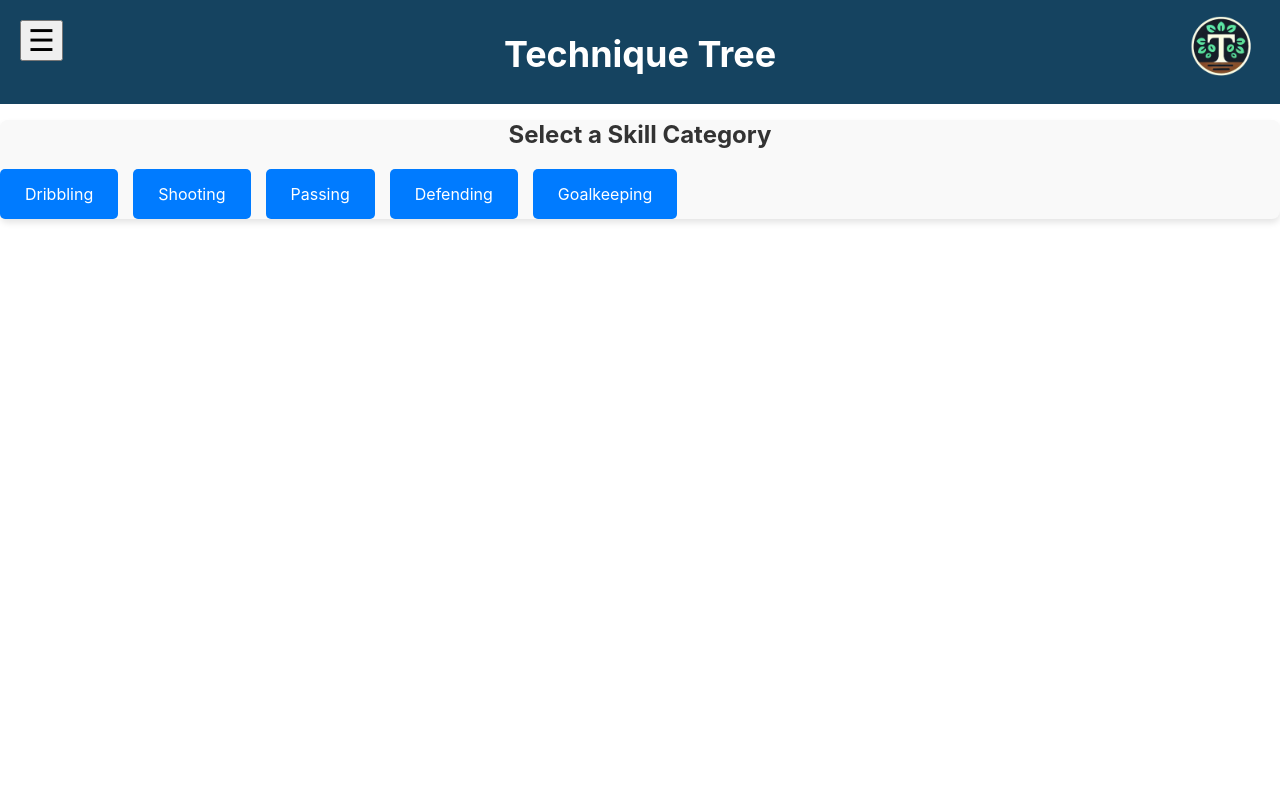
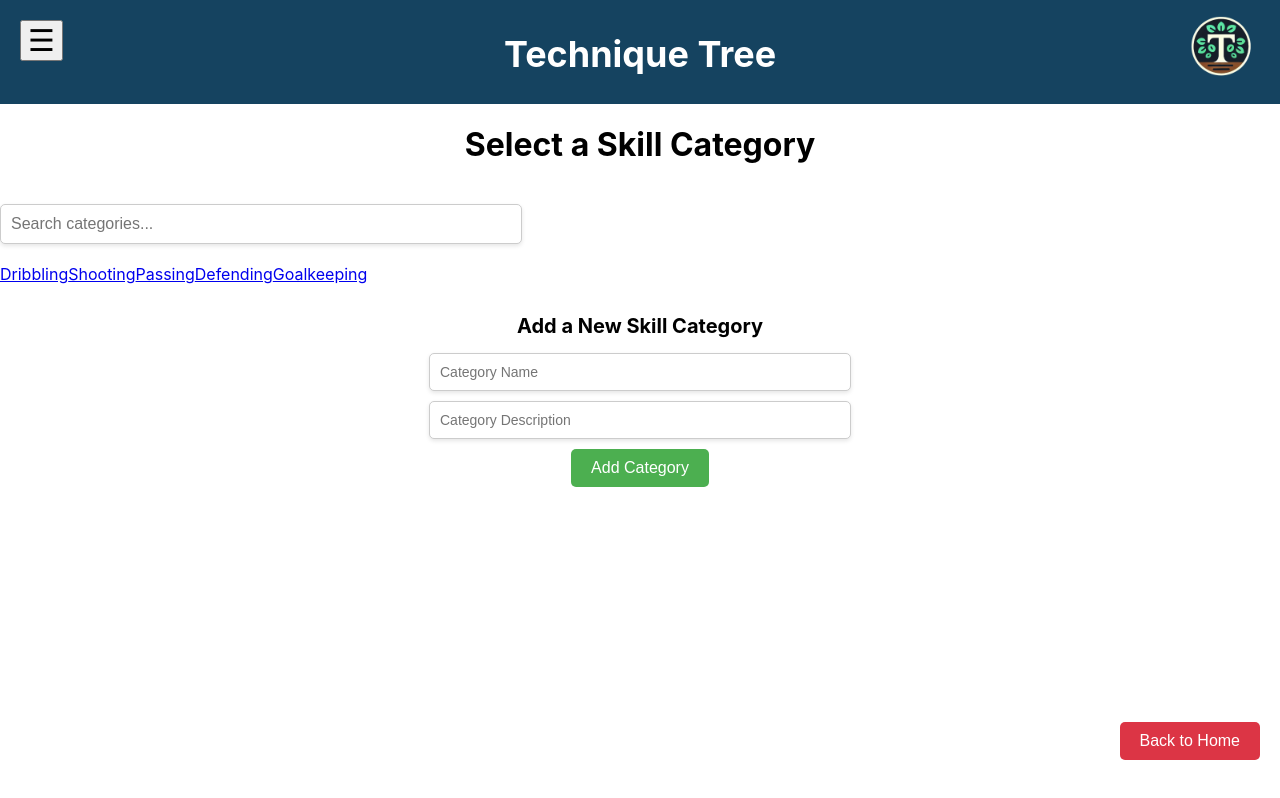
Before and after one commit to seanhaas33/TechniqueTree, a React (Create React App) app in the folder frontend/: page /sportcat in a window 1280 px wide. Built offline with nearby package versions, Linux system fonts and the light colour scheme.

Commit message:
sport_categories update

```diff
--- a/frontend/src/pages/sport_categories.css
+++ b/frontend/src/pages/sport_categories.css
@@ -1,34 +1,67 @@
-.categories-container {
-  background-color: #f9f9f9;
-  border-radius: 8px;
-  box-shadow: 0 4px 6px rgba(0, 0, 0, 0.1);
+/* Search Bar */
+.search-bar {
+  width: 100%;
+  max-width: 500px;
+  padding: 10px;
+  margin: 20px 0;
+  font-size: 16px;
+  border: 1px solid #ccc;
+  border-radius: 5px;
+  box-shadow: 0 2px 4px rgba(0, 0, 0, 0.1);
 }
 
-  h1 {
-    margin-bottom: 20px;
-    font-size: 24px;
-    color: #333;
+/* Add Category Section */
+.add-category-container {
+  margin: 30px 0;
+  text-align: center;
 }
 
-  .buttons-container {
-    display: flex;
-    flex-wrap: wrap;
-    gap: 15px;
+.add-category-container h2 {
+  font-size: 20px;
+  margin-bottom: 15px;
 }
 
-  .skill-button {
-    padding: 15px 25px;
+.input-field {
+  display: block;
+  width: 100%;
+  max-width: 400px;
+  padding: 10px;
+  margin: 10px auto;
+  font-size: 14px;
+  border: 1px solid #ccc;
+  border-radius: 5px;
+  box-shadow: 0 2px 4px rgba(0, 0, 0, 0.1);
+}
+
+.add-button {
+  padding: 10px 20px;
   font-size: 16px;
-    text-decoration: none;
-    color: #fff;
-    background-color: #007BFF;
+  background-color: var(--primary-color);
+  color: white;
   border: none;
   border-radius: 5px;
+  cursor: pointer;
   transition: background-color 0.3s ease;
 }
 
-  .categories-container {
-    background-color: #f9f9f9;
-    border-radius: 8px;
-    box-shadow: 0 4px 6px rgba(0, 0, 0, 0.1);
+.add-button:hover {
+  background-color: var(--hover-color);
 }
+
+/* Back Button */
+.back-button {
+  display: block;
+  margin: 20px auto;
+  padding: 10px 20px;
+  font-size: 16px;
+  background-color: #dc3545;
+  color: white;
+  border: none;
+  border-radius: 5px;
+  cursor: pointer;
+  transition: background-color 0.3s ease;
+}
+
+.back-button:hover {
+  background-color: #a71d2a;
+}
--- a/frontend/src/pages/sport_categories.jsx
+++ b/frontend/src/pages/sport_categories.jsx
@@ -1,27 +1,86 @@
-import React from 'react';
-import { Link } from 'react-router-dom';
+import React, { useState } from 'react';
+import { Link, useNavigate } from 'react-router-dom';
 import './sport_categories.css';
 
 const Sportcat = () => {
-  // Define sport skill categories
-  const skillCategories = [
-    { name: 'Dribbling', path: '/dribbling' },
-    { name: 'Shooting', path: '/shooting' },
-    { name: 'Passing', path: '/passing' },
-    { name: 'Defending', path: '/defending' },
-    { name: 'Goalkeeping', path: '/goalkeeping' },
+  // Initial skill categories
+  const initialCategories = [
+    { name: 'Dribbling', path: '/dribbling', description: 'Improve ball control and handling.' },
+    { name: 'Shooting', path: '/shooting', description: 'Learn techniques for accurate shooting.' },
+    { name: 'Passing', path: '/passing', description: 'Master the art of passing the ball effectively.' },
+    { name: 'Defending', path: '/defending', description: 'Enhance your defensive skills.' },
+    { name: 'Goalkeeping', path: '/goalkeeping', description: 'Develop your goalkeeping techniques.' },
   ];
+
+  const [categories, setCategories] = useState(initialCategories);
+  const [searchTerm, setSearchTerm] = useState('');
+  const [newCategory, setNewCategory] = useState({ name: '', description: '' });
+  const navigate = useNavigate();
+
+  // Filtered categories based on search term
+  const filteredCategories = categories.filter(category =>
+    category.name.toLowerCase().includes(searchTerm.toLowerCase())
+  );
+
+  // Handle adding a new category
+  const handleAddCategory = () => {
+    if (newCategory.name && newCategory.description) {
+      setCategories([
+        ...categories,
+        { ...newCategory, path: `/${newCategory.name.toLowerCase().replace(/\s+/g, '-')}` },
+      ]);
+      setNewCategory({ name: '', description: '' });
+    }
+  };
 
   return (
     <div className="categories-container">
-      <h1>Select a Skill Category</h1>
-      <div className="buttons-container">
-        {skillCategories.map((category, index) => (
-          <Link to={category.path} key={index} className="skill-button">
+      <h1 className="fade-in">Select a Skill Category</h1>
+
+      {/* Search Bar */}
+      <input
+        type="text"
+        placeholder="Search categories..."
+        className="search-bar"
+        value={searchTerm}
+        onChange={(e) => setSearchTerm(e.target.value)}
+      />
+
+      {/* Buttons Container */}
+      <div className="buttons-container slide-in">
+        {filteredCategories.map((category, index) => (
+          <Link to={category.path} key={index} className="skill-button grow" title={category.description}>
             {category.name}
           </Link>
         ))}
       </div>
+
+      {/* Add Category Section */}
+      <div className="add-category-container">
+        <h2>Add a New Skill Category</h2>
+        <input
+          type="text"
+          placeholder="Category Name"
+          className="input-field"
+          value={newCategory.name}
+          onChange={(e) => setNewCategory({ ...newCategory, name: e.target.value })}
+        />
+        <input
+          type="text"
+          placeholder="Category Description"
+          className="input-field"
+          value={newCategory.description}
+          onChange={(e) => setNewCategory({ ...newCategory, description: e.target.value })}
+        />
+        <button className="add-button" onClick={handleAddCategory}>
+          Add Category
+        </button>
+      </div>
+
+      {/* Back Button */}
+      <button className="back-button" onClick={() => navigate('/')}>
+        Back to Home
+      </button>
     </div>
   );
 };
```
Lines whose indentation alone changed are shown as unchanged.
